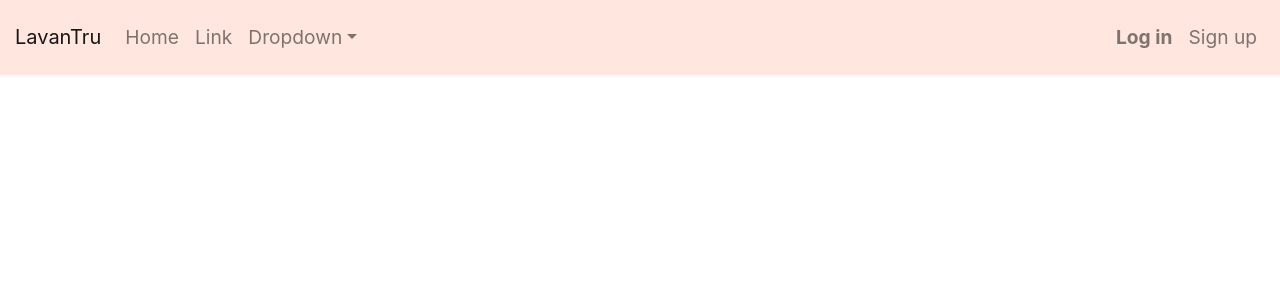
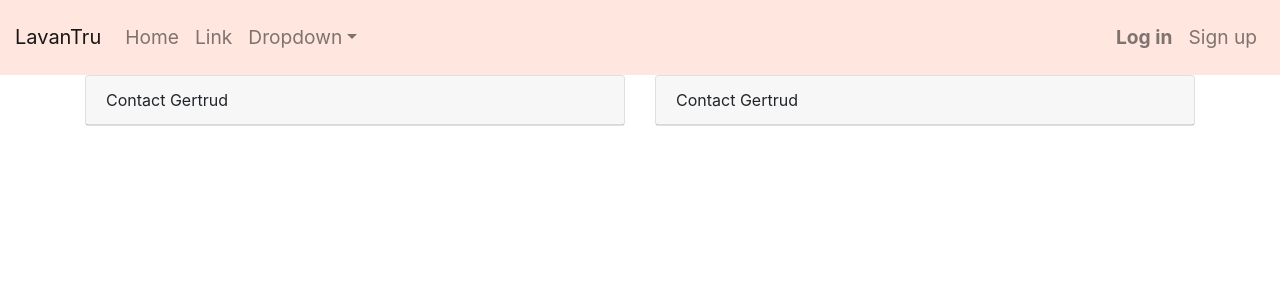
Before and after one commit to LavanTru/webapp, a React (Create React App) app in the folder front-end/: page /profile in a window 1280 px wide. Shown: the top 300 px of the page. Built offline with nearby package versions, Linux system fonts and the light colour scheme.

Commit message:
Started basic Washer profile structure

```diff
--- a/front-end/src/App.js
+++ b/front-end/src/App.js
@@ -11,6 +11,8 @@ import WasherJobCapabilitiesComponent from './component/WasherJobCapabilitiesCom
 import RegisterWasherOrWashee from './component/RegisterWasherOrWashee';
 import RegisterWasher from './component/RegisterWasher';
 import { SessionContext, getSessionCookie } from "./Session";
+import ContactCard from './component/ContactCard';
+import WasherProfile from './component/WasherProfile';
 
 
 /**React Component representing the high-level structure of the application.
@@ -34,11 +36,12 @@ class App extends Component {
         <SessionContext.Provider value={session}>
           <Router>
             <>
-        <NavBar  />
+              <NavBar />
 
               <Switch>
                 <Route exact path="/register" component={RegisterWasherOrWashee} />
                 <Route exact path="/register/washer" component={RegisterWasher} />
+                <Route exact path="/profile" component={WasherProfile} />
 
                 <Route path="/jobs" exact component={ListJobsComponent} />
                 <Route path="/jobs/:id" component={JobDetailsComponent} />
--- /dev/null
+++ b/front-end/src/component/ContactCard.jsx
@@ -0,0 +1,22 @@
+import React, { Component } from 'react';
+import {Card} from "react-bootstrap";
+
+class ContactCard extends Component {
+constructor (props) {
+    super(props);
+    this.state = {
+        firstName: "Gertrud"
+    }
+}
+
+    render() {
+        return (
+            <Card>
+                <Card.Header>Contact {this.state.firstName}</Card.Header>
+
+            </Card>
+        );
+    }
+}
+
+export default ContactCard;
--- /dev/null
+++ b/front-end/src/component/WasherProfile.jsx
@@ -0,0 +1,22 @@
+import React, { Component } from 'react';
+import {Container,Col,Row,Card} from "react-bootstrap";
+import ContactCard from "./ContactCard";
+
+class WasherProfile extends Component {
+    render() {
+        return (
+            <Container>
+                <Row>
+                <Col>
+                <ContactCard/>
+                </Col>
+                <Col>
+                <ContactCard/>
+                </Col>
+                </Row>
+            </Container>
+        );
+    }
+}
+
+export default WasherProfile;
```
Also changed, not shown: 1 other file (tests, documents, lock files or other folders). Lines whose indentation alone changed are shown as unchanged.
